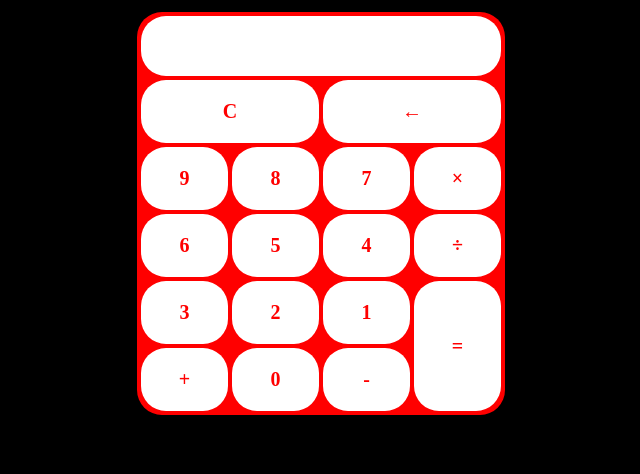
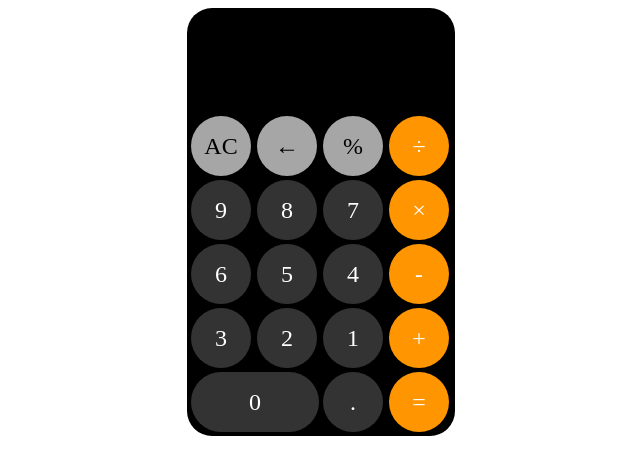
Before and after one commit to JustArtur/Calculator, a plain HTML site: page calculator/index.html in a window 1280 px wide. Shown: the whole page, without its empty margins (319-959 px from the left). Drawn offline with Linux system fonts and the light colour scheme.

Commit message:
Add files via upload

```diff
--- a/calculator/index.html
+++ b/calculator/index.html
@@ -8,23 +8,25 @@
 <body>
     <div class="container">
         <div class="input" ><form name="form"><input type="text" name="textview" readonly></form></div>
-        <div class="blocks clear" onclick="clean()">C</div>
-        <div class="blocks back" onclick="backSpace()">&larr;</div>
+        <div class="blocks grey" onclick="clean()">AC</div>
+        <div class="blocks grey" onclick="backSpace()">&larr;</div>
+        <div class="blocks grey" onclick="percent()">%</div>
+        <div class="blocks orange" onclick="out('/')"> &divide; </div>
         <div class="blocks" onclick="out('9')"> 9 </div>
         <div class="blocks" onclick="out('8')"> 8 </div>
         <div class="blocks" onclick="out('7')"> 7 </div>
-        <div class="blocks" onclick="out('*')"> &times; </div>
+        <div class="blocks orange" onclick="out('*')"> &times; </div>
         <div class="blocks" onclick="out('6')"> 6 </div>
         <div class="blocks" onclick="out('5')"> 5 </div>
         <div class="blocks" onclick="out('4')"> 4 </div>
-        <div class="blocks" onclick="out('/')"> &divide; </div>
+        <div class="blocks orange" onclick="out('-')"> - </div>
         <div class="blocks" onclick="out('3')"> 3 </div>
         <div class="blocks" onclick="out('2')"> 2 </div>
         <div class="blocks" onclick="out('1')"> 1 </div>
-        <div class="blocks equal" onclick="equal()"> = </div>
-        <div class="blocks" onclick="out('+')"> + </div>
-        <div class="blocks" onclick="out('0')"> 0 </div>
-        <div class="blocks" onclick="out('-')"> - </div>
+        <div class="blocks orange" onclick="out('+')"> + </div>
+        <div class="blocks zero" onclick="out('0')"> 0 </div>
+        <div class="blocks" onclick="out('.')"> . </div>
+        <div class="blocks orange" onclick="equal()"> = </div>
 
     </div>
 </body>
--- a/calculator/script.js
+++ b/calculator/script.js
@@ -11,14 +11,31 @@ function backSpace() {
     document.form.textview.value = str.substring(0, str.length-1)
 }
 
+function percent(){
+    string = document.form.textview.value
+    const massiv = ["+","-","*","/"]
+    for (let i of massiv) {
+        if (string.indexOf(i) != -1) {
+            let index = string.indexOf(i)
+            a = parseFloat(string.substring(index+1))
+            document.from.textview.value = a * 0.01
+        }
+        else {
+            string = parseFloat(string)
+            document.form.textview.value = string * 0.01
+        }
+
+    }
+}
+
 function equal() {
     string = document.form.textview.value
     const massiv = ["+","-","*","/"]
     for (let i of massiv) {
         if (string.indexOf(i) != -1) {
             let index = string.indexOf(i)
-            a = parseInt(string.substring(0,index))
-            b = parseInt(string.substring(index+1))
+            a = parseFloat(string.substring(0,index))
+            b = parseFloat(string.substring(index+1))
             switch(i) {
                 case '+':
                     document.form.textview.value = a + b;
@@ -33,7 +50,6 @@ function equal() {
                     document.form.textview.value = a / b
             }
         }
-
     }
 
 
--- a/calculator/style.css
+++ b/calculator/style.css
@@ -1,41 +1,38 @@
 body {
     display: flex;
     user-select: none;
-    background-color: black;
     justify-content: center;
 }
 
 .container {
     display: grid;
     grid-template-columns: 1fr 1fr 1fr 1fr;
-    background-color: red;
-    margin: 4px;
+    background-color:black;
     padding: 4px;
     grid-gap: 4px;
-    width: 360px;
     border-radius: 25px;
+    max-width: 260px;
 }
 
 .blocks {
     display: flex;
-    background-color: white;
-    padding: 20px;
+    width: 60px;
+    height: 60px;
     align-items: center;
     justify-content: center;
     cursor: pointer;
-    font-size: 20px;
-    font-weight: 900;
-    color: red;
-    border-radius: 25px;
+    border-radius: 50px;
+    color: white;
+    font-size: 1.5rem;
+    background-color: #333;
 }
 
-.blocks:hover{
-    background-color: black;
+.blocks:hover {
+    filter: brightness(120%);
 }
 
-
 .input {
-    height: 60px;
+    height: 100px;
     grid-column:1/-1;
 }
 
@@ -50,19 +47,22 @@ input {
     height: 100%;
     padding: 0;
     border-radius: 25px;
-    font-size: 25px;
+    font-size: 30px;
     text-align: right;
+    background-color: black;
+    color: white;
 }
 
-.clear{
-    grid-column: 1/3 ;
+.grey {
+    color: black;
+    background-color: #a6a6a6;
 }
 
-.back {
-    grid-column: 3/5;
+.orange {
+    background-color: #ff9501;
 }
 
-.equal {
-    grid-row: 5/7;
-    grid-column: 4/5;
+.zero {
+  grid-column: 1/3;
+  width: auto;
 }
```
